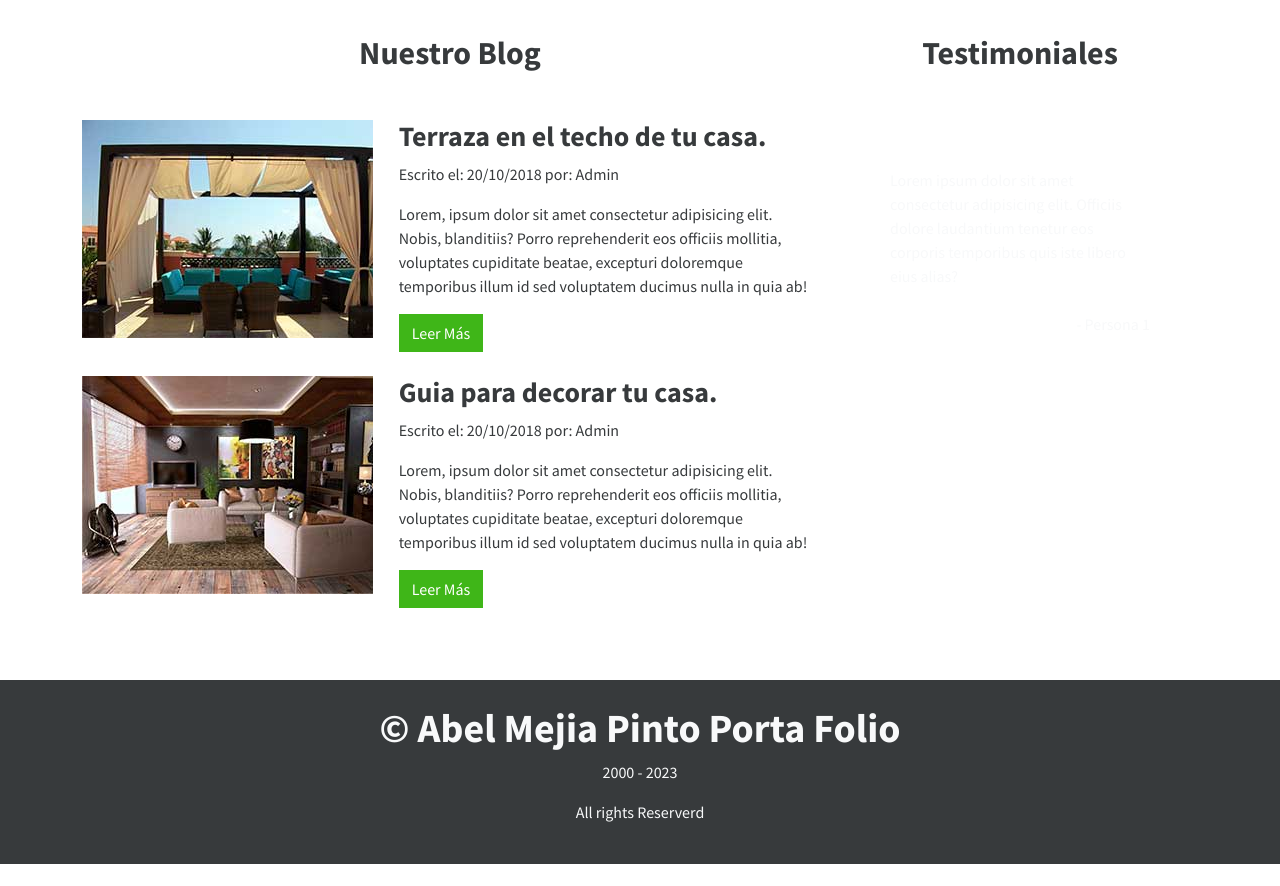
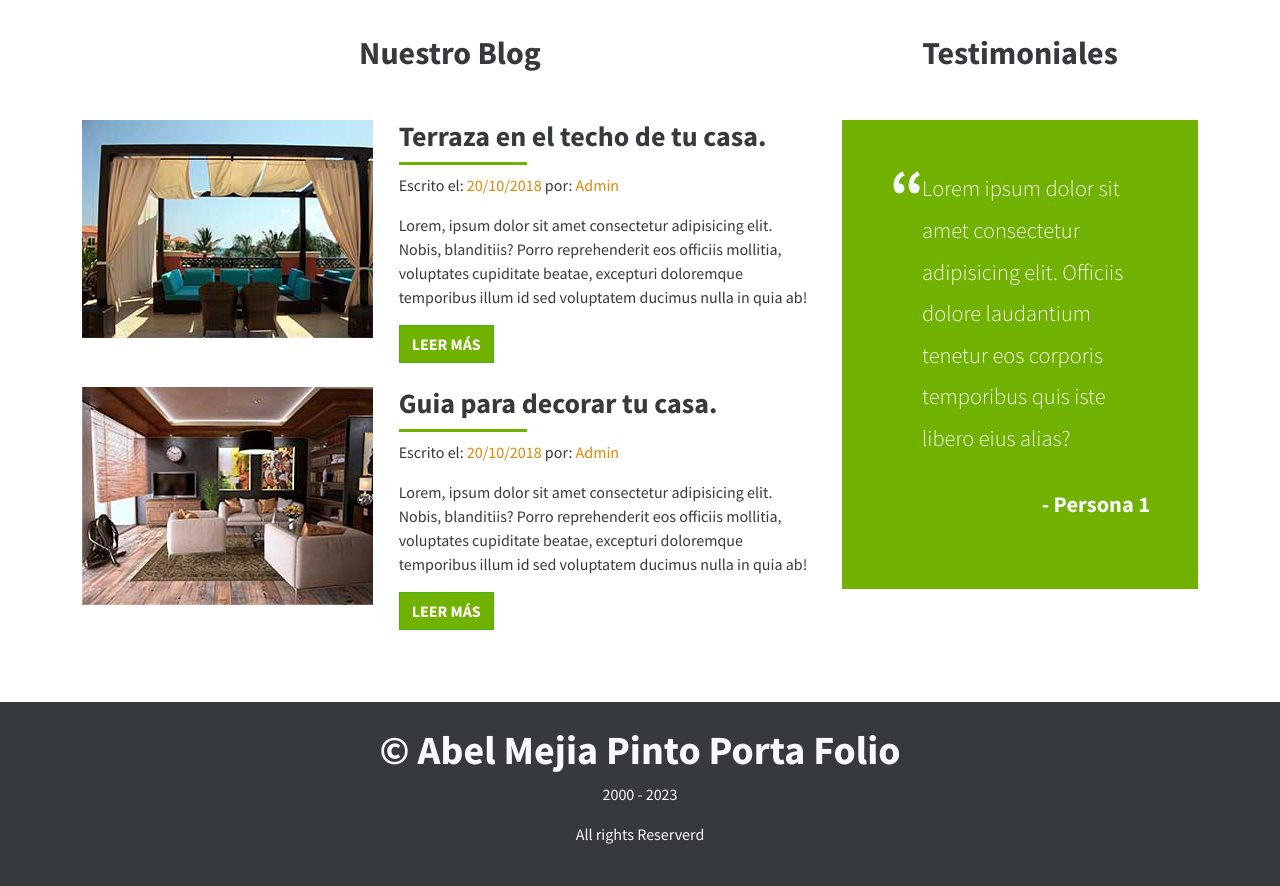
Before and after one commit to GITABELMejia/dfdcons, a Next.js app: page / in a window 1280 px wide. Shown: the part 2420-3306 px from the top of the page. Before the commit the page ends 3284 px from the top, so only its background shows below. Built offline with nearby package versions, Linux system fonts and the light colour scheme; a small style sheet from the web is missing.

Commit message:
Add files via upload

```diff
--- a/global.css
+++ b/global.css
@@ -133,3 +133,55 @@ h3 {
     font-size: 2.2rem;
     font-weight: 900;
 }
+
+/* BLOG */
+.entrada h3::after {
+    content: '';
+    display: block;
+    width: 8rem;
+    height: .2rem;
+    background-color: #71b100;
+    margin-top: .5rem;
+}
+
+.meta span{
+    color: #e08709;
+}
+
+.btn-success{
+    background-color: #71b100;
+    text-transform: uppercase;
+    font-weight: 700;
+}
+
+.btn-success :hover{
+    background-color: #609602;
+}
+
+/* TESTIMONIALES */
+.testimoniales{
+    background-color: #71b100;
+}
+
+.testimoniales .carousel-item{
+    padding-left: 2rem;
+}
+
+.testimoniales .testimonial-texto{
+    font-size: 1.4rem;
+    line-height: 2.6rem;
+    font-weight: 300;
+}
+
+.testimoniales .testimonial-texto::before{
+    content: open-quote;
+    font-size: 4rem;
+    position: absolute;
+    left: 0;
+    top: 0.2rem;
+    font-weight: 900;
+}
+.testimoniales span{
+    font-size: 1.4rem;
+    font-weight: 900;
+}
```
